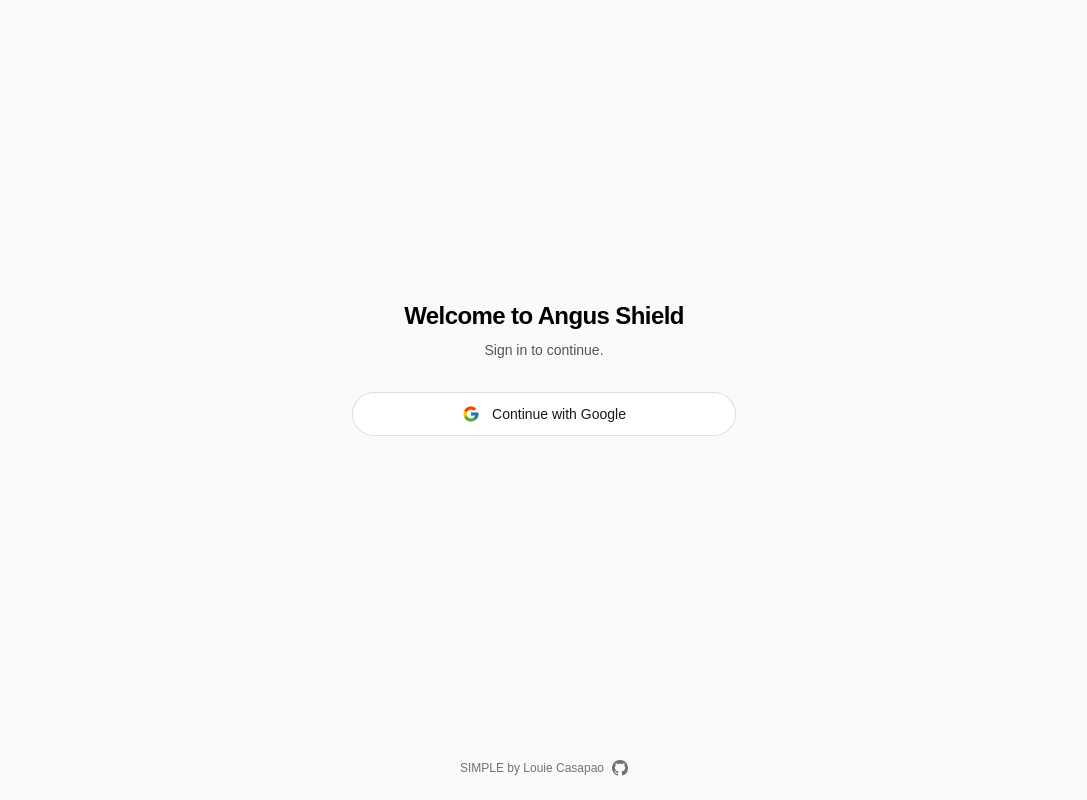
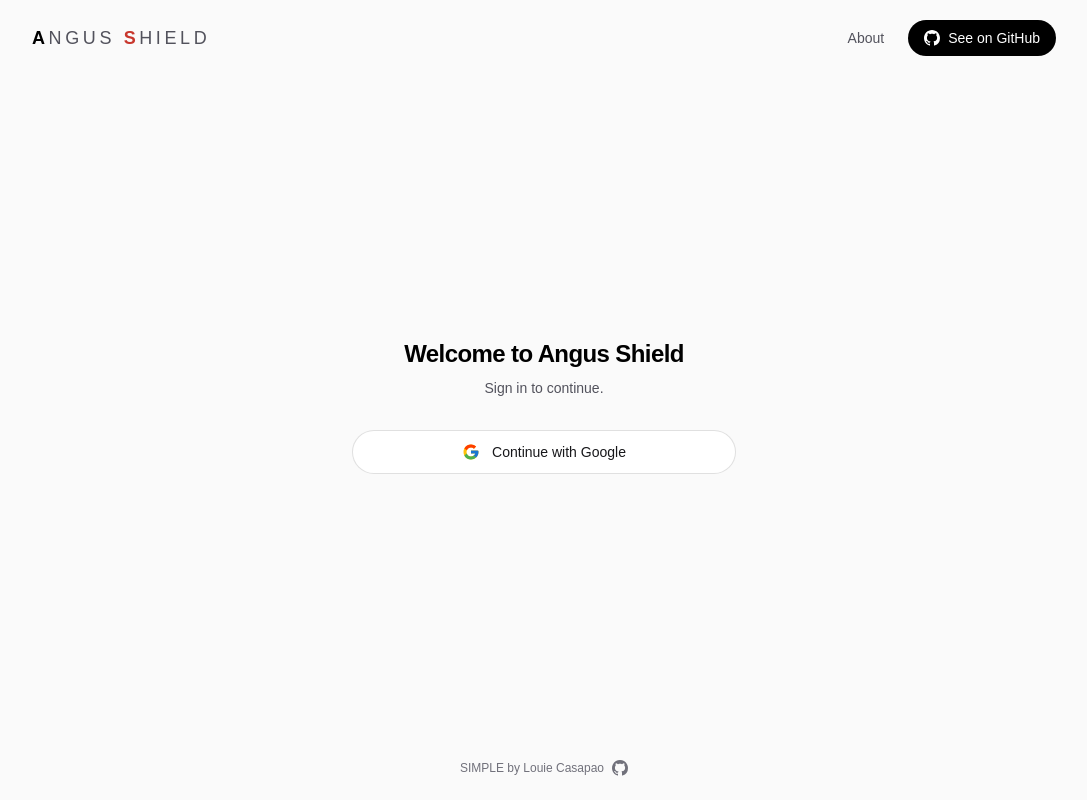
Before and after one commit to louieben23/devtest_simple, a Next.js app: page /login in a window 1280 px wide. Shown: the whole page, without its empty margins (96-1183 px from the left). Built offline with nearby package versions, Linux system fonts and the light colour scheme; no server answers.

Commit message:
Some minimalist element on the login page

```diff
--- a/app/login/page.tsx
+++ b/app/login/page.tsx
@@ -3,6 +3,8 @@ import { redirect } from "next/navigation";
 import { createClient } from "@/lib/supabase/server";
 import { safeNextPath } from "@/lib/safe-redirect";
 import { signInWithGoogle } from "@/app/auth/actions";
+import { SiteHeader } from "@/components/site-header";
+import { GITHUB_REPOSITORY_URL, GitHubIcon } from "@/components/github-icon";
 
 export const metadata: Metadata = {
   title: "Sign in",
@@ -25,6 +27,7 @@ export default async function LoginPage({ searchParams }: PageProps<"/login">) {
 
   return (
     <div className="flex flex-1 flex-col items-center bg-zinc-50 px-4 dark:bg-black">
+      <SiteHeader />
       <main className="flex w-full max-w-sm flex-1 flex-col justify-center">
         <h1 className="text-2xl text-center font-semibold tracking-tight text-black dark:text-zinc-50">
           Welcome to Angus Shield
@@ -57,7 +60,7 @@ export default async function LoginPage({ searchParams }: PageProps<"/login">) {
       <footer className="flex items-center gap-2 py-6 text-xs text-zinc-500 dark:text-zinc-400">
         SIMPLE by Louie Casapao
         <a
-          href="https://github.com/louieben23/devtest_simple"
+          href={GITHUB_REPOSITORY_URL}
           target="_blank"
           rel="noopener noreferrer"
           aria-label="GitHub repository"
@@ -67,14 +70,6 @@ export default async function LoginPage({ searchParams }: PageProps<"/login">) {
         </a>
       </footer>
     </div>
-  );
-}
-
-function GitHubIcon() {
-  return (
-    <svg aria-hidden="true" width="16" height="16" viewBox="0 0 16 16" fill="currentColor">
-      <path d="M8 0C3.58 0 0 3.58 0 8c0 3.54 2.29 6.53 5.47 7.59.4.07.55-.17.55-.38 0-.19-.01-.82-.01-1.49-2.01.37-2.53-.49-2.69-.94-.09-.23-.48-.94-.82-1.13-.28-.15-.68-.52-.01-.53.63-.01 1.08.58 1.23.82.72 1.21 1.87.87 2.33.66.07-.52.28-.87.51-1.07-1.78-.2-3.64-.89-3.64-3.95 0-.87.31-1.59.82-2.15-.08-.2-.36-1.02.08-2.12 0 0 .67-.21 2.2.82.64-.18 1.32-.27 2-.27.68 0 1.36.09 2 .27 1.53-1.04 2.2-.82 2.2-.82.44 1.1.16 1.92.08 2.12.51.56.82 1.27.82 2.15 0 3.07-1.87 3.75-3.65 3.95.29.25.54.73.54 1.48 0 1.07-.01 1.93-.01 2.2 0 .21.15.46.55.38A8.013 8.013 0 0016 8c0-4.42-3.58-8-8-8z" />
-    </svg>
   );
 }
 
--- /dev/null
+++ b/components/github-icon.tsx
@@ -0,0 +1,9 @@
+export const GITHUB_REPOSITORY_URL = "https://github.com/louieben23/devtest_simple";
+
+export function GitHubIcon() {
+  return (
+    <svg aria-hidden="true" width="16" height="16" viewBox="0 0 16 16" fill="currentColor">
+      <path d="M8 0C3.58 0 0 3.58 0 8c0 3.54 2.29 6.53 5.47 7.59.4.07.55-.17.55-.38 0-.19-.01-.82-.01-1.49-2.01.37-2.53-.49-2.69-.94-.09-.23-.48-.94-.82-1.13-.28-.15-.68-.52-.01-.53.63-.01 1.08.58 1.23.82.72 1.21 1.87.87 2.33.66.07-.52.28-.87.51-1.07-1.78-.2-3.64-.89-3.64-3.95 0-.87.31-1.59.82-2.15-.08-.2-.36-1.02.08-2.12 0 0 .67-.21 2.2.82.64-.18 1.32-.27 2-.27.68 0 1.36.09 2 .27 1.53-1.04 2.2-.82 2.2-.82.44 1.1.16 1.92.08 2.12.51.56.82 1.27.82 2.15 0 3.07-1.87 3.75-3.65 3.95.29.25.54.73.54 1.48 0 1.07-.01 1.93-.01 2.2 0 .21.15.46.55.38A8.013 8.013 0 0016 8c0-4.42-3.58-8-8-8z" />
+    </svg>
+  );
+}
--- /dev/null
+++ b/components/site-header.tsx
@@ -0,0 +1,35 @@
+import Link from "next/link";
+import { GITHUB_REPOSITORY_URL, GitHubIcon } from "@/components/github-icon";
+
+export function SiteHeader() {
+  return (
+    <header className="flex w-full max-w-5xl items-center justify-between py-5">
+      <Link
+        href="/"
+        aria-label="Angus Shield home"
+        className="text-lg uppercase tracking-[0.2em] text-zinc-600 dark:text-zinc-400"
+      >
+        <span className="font-bold text-black dark:text-zinc-50">A</span>ngus{" "}
+        <span className="font-bold text-[#C8372D]">S</span>hield
+      </Link>
+
+      <nav className="flex items-center gap-2">
+        <Link
+          href="/about"
+          className="flex h-9 items-center px-4 text-sm font-medium text-zinc-600 transition-colors hover:text-zinc-900 dark:text-zinc-400 dark:hover:text-zinc-50"
+        >
+          About
+        </Link>
+        <a
+          href={GITHUB_REPOSITORY_URL}
+          target="_blank"
+          rel="noopener noreferrer"
+          className="flex h-9 items-center gap-2 rounded-full bg-black px-4 text-sm font-medium text-white transition-colors hover:bg-zinc-800 dark:bg-zinc-50 dark:text-black dark:hover:bg-zinc-200"
+        >
+          <GitHubIcon />
+          See on GitHub
+        </a>
+      </nav>
+    </header>
+  );
+}
```
Also changed, not shown: 1 other file (tests, documents, lock files or other folders).
